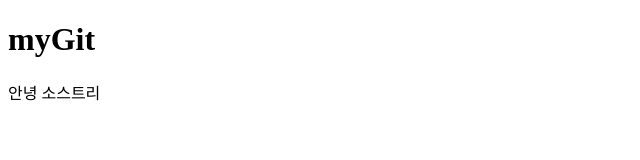
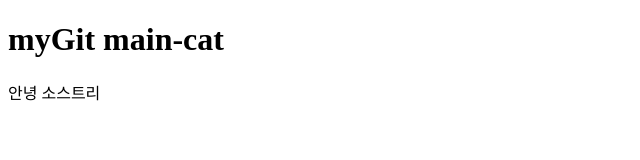
Before and after one commit to Develing1991/myGit, a plain HTML site: page index.html in a window 1280 px wide. Shown: the whole page, without its empty margins (0-640 px from the left). Drawn offline with Linux system fonts and the light colour scheme.

Commit message:
cat main-page 생성

```diff
--- a/index.html
+++ b/index.html
@@ -6,7 +6,7 @@
     <title>Document</title>
 </head>
 <body>
-    <h1>myGit</h1>
+    <h1>myGit main-cat</h1>
     <div>안녕 소스트리</div>
 </body>
 </html>
```
